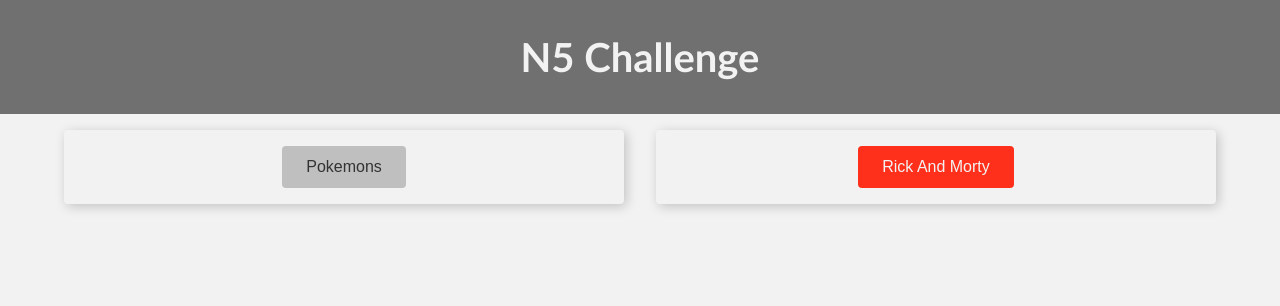
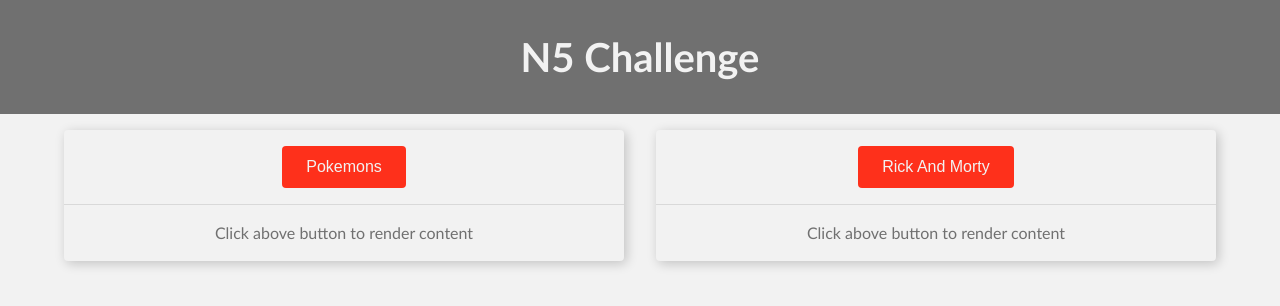
Before and after one commit to DanielRmz1/n5-challenge, a React (Vite) app in the folder host-project/: page / in a window 1280 px wide. Shown: the top 306 px of the page. Built offline with nearby package versions, Linux system fonts and the light colour scheme.

Commit message:
Improve styles

```diff
--- a/host-project/src/components/Pane/index.tsx
+++ b/host-project/src/components/Pane/index.tsx
@@ -7,17 +7,34 @@
 	box-shadow: 0.15rem 0.15rem 0.75rem rgba(0, 0, 0, 0.2);
 	border-radius: 0.25rem;
 	height: fit-content;
-	max-height: calc(100vh - 11.25rem);
-	overflow-y: auto;
+
+	.pane__header {
+		display: flex;
+		flex-direction: column;
+		align-items: center;
+		padding: 1rem;
+		border-bottom: 1px solid rgba(0, 0, 0, 0.1);
+	}
+
+	.pane__body {
+		overflow-y: auto;
+		max-height: calc(100vh - 16rem);
+	}
 `;
 
 interface PaneProps {
 	children: ReactNode | ReactNode[];
 	className?: string;
+	header?: ReactNode;
 }
 
-const Pane: FC<PaneProps> = ({ children, className = "" }) => {
-	return <StyledPane className={className}>{children}</StyledPane>;
+const Pane: FC<PaneProps> = ({ children, className = "", header = null }) => {
+	return (
+		<StyledPane>
+			{header && <div className="pane__header">{header}</div>}
+			<div className={`pane__body ${className}`}>{children}</div>
+		</StyledPane>
+	);
 };
 
 export default Pane;
--- a/host-project/src/views/Challenge/index.tsx
+++ b/host-project/src/views/Challenge/index.tsx
@@ -32,53 +32,48 @@
 		align-items: center;
 		gap: 1rem;
 		padding: 1rem;
+		color: var(--secondary-color);
 	}
 `;
 
 const Challenge: FC = () => {
 	const [showPokemon, togglePokemon] = useToggle();
 	const [showRickMorty, toggleRickMorty] = useToggle();
+
+	const renderMessage = () => <div>Click above button to render content</div>;
+
 	return (
 		<Container>
 			<Header />
 			<div className="container__remotes_wrapper">
-				<Pane className="container__remotes_wrapper--center">
-					<Button onClick={togglePokemon}>Pokemons</Button>
-					{showPokemon && (
+				<Pane
+					className="container__remotes_wrapper--center"
+					header={
+						<Button secondary onClick={togglePokemon}>
+							Pokemons
+						</Button>
+					}>
+					{showPokemon ? (
 						<Suspense fallback={<Loader />}>
 							<Pokemon />
 						</Suspense>
+					) : (
+						renderMessage()
 					)}
 				</Pane>
-				<Pane className="container__remotes_wrapper--center">
-					<Button secondary onClick={toggleRickMorty}>
-						Rick And Morty
-					</Button>
-					{showRickMorty && (
+				<Pane
+					className="container__remotes_wrapper--center"
+					header={
+						<Button secondary onClick={toggleRickMorty}>
+							Rick And Morty
+						</Button>
+					}>
+					{showRickMorty ? (
 						<Suspense fallback={<Loader />}>
 							<RickAndMorty />
-							<RickAndMorty />
-							<RickAndMorty />
-							<RickAndMorty />
-							<RickAndMorty />
-							<RickAndMorty />
-							<RickAndMorty />
-							<RickAndMorty />
-							<RickAndMorty />
-							<RickAndMorty />
-							<RickAndMorty />
-							<RickAndMorty />
-							<RickAndMorty />
-							<RickAndMorty />
-							<RickAndMorty />
-							<RickAndMorty />
-							<RickAndMorty />
-							<RickAndMorty />
-							<RickAndMorty />
-							<RickAndMorty />
-							<RickAndMorty />
-							<RickAndMorty />
 						</Suspense>
+					) : (
+						renderMessage()
 					)}
 				</Pane>
 			</div>
```
Also changed, not shown: 2 other files (tests, documents, lock files or other folders).
